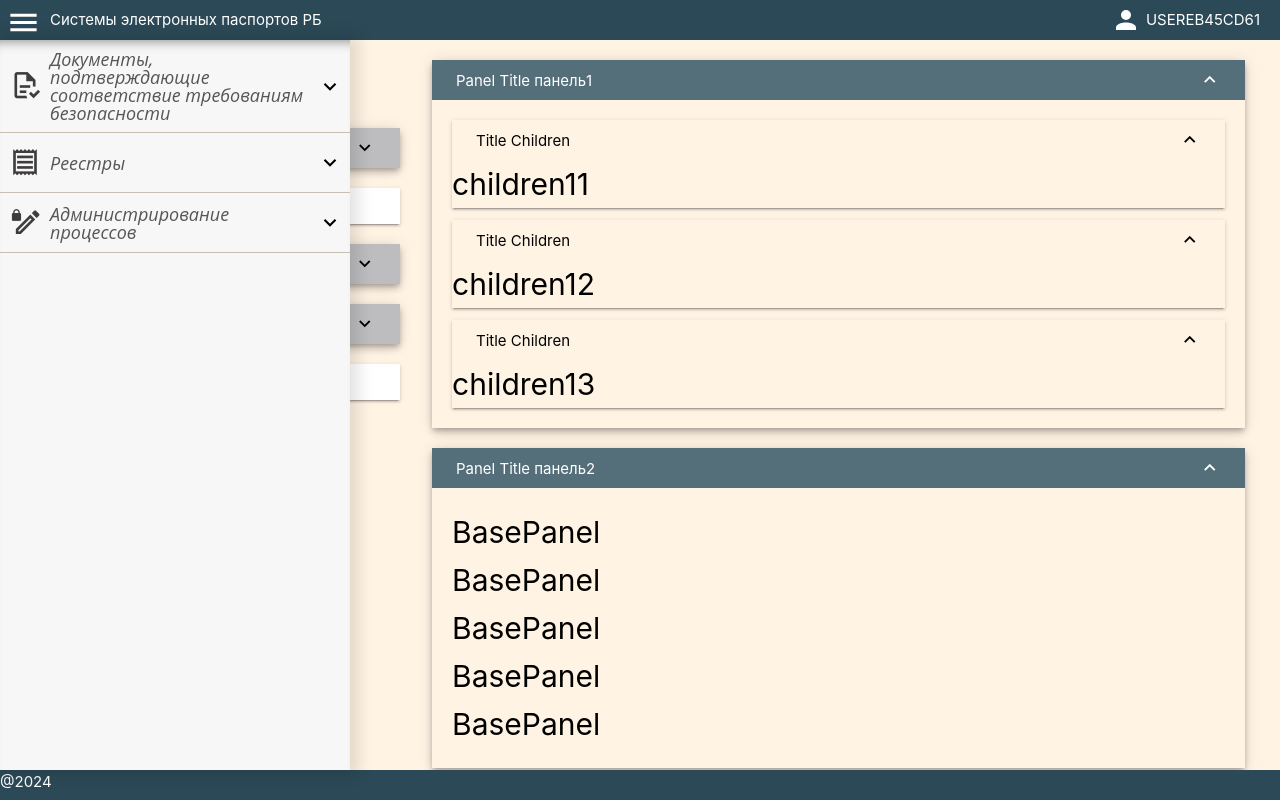
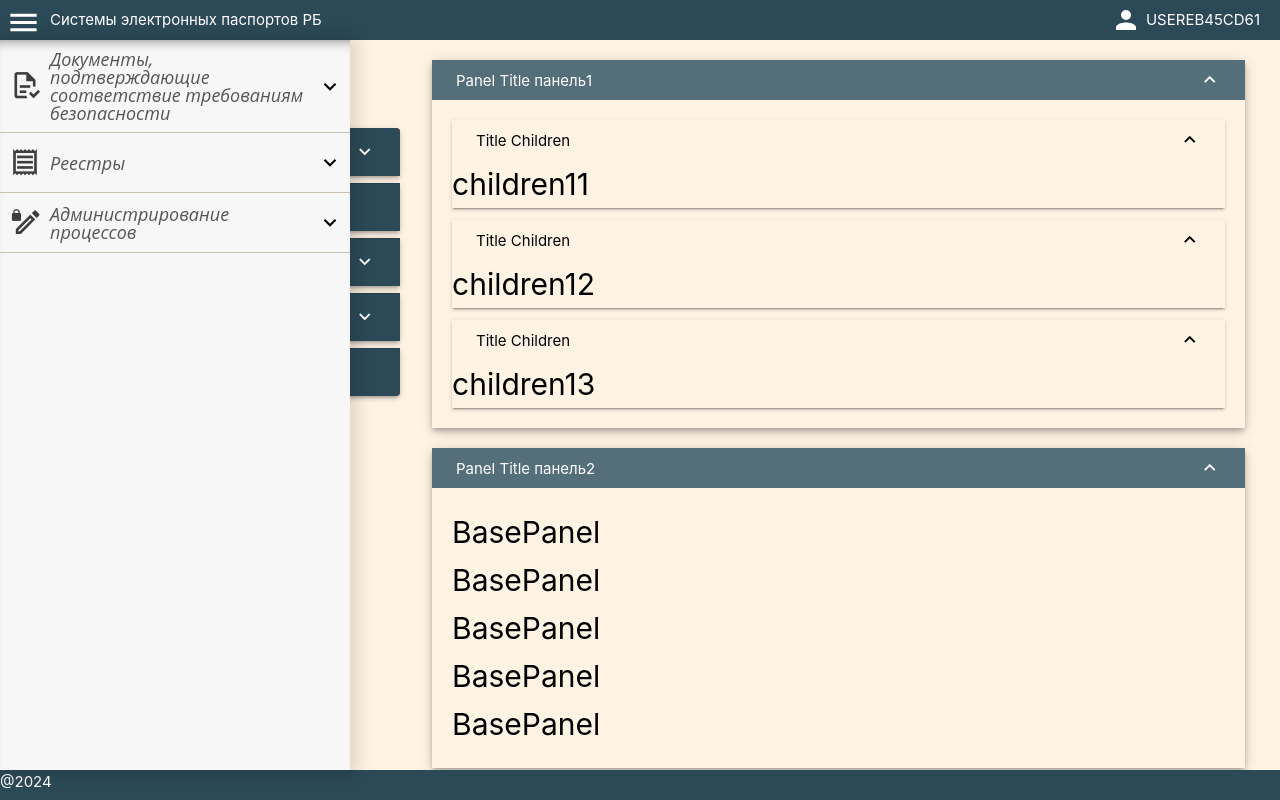
Before and after one commit to artdrua12/vue3, a Vue app: page /about in a window 1280 px wide. Built offline with nearby package versions, Linux system fonts and the light colour scheme.

Commit message:
selected-class

```diff
--- a/src/components/MenuRegistration.vue
+++ b/src/components/MenuRegistration.vue
@@ -6,7 +6,7 @@
     ok-title="Создать"
   >
     <div class="modals">
-      <v-tabs v-model="tab" align-tabs="title" selected-class="actv" color="#546e7a">
+      <v-tabs v-model="tab" align-tabs="title" selected-class="selected" color="#546e7a">
         <v-toolbar-title class="mt-3"
           ><h3 style="color: #354a54">Вид субъекта права:</h3></v-toolbar-title
         >
@@ -76,7 +76,7 @@
           <v-icon icon="mdi-text-box" size="large" color="#546e7a" />
         </legend>
 
-        <v-expand-transition>
+        <v-expand-transition >
           <div v-if="isDoc || (tab == '2' && radioTab == '1')" class="grid2">
             <base-autocomplite label="Вид документа" class="full"></base-autocomplite>
             <base-autocomplite label="Номер документа(ОТТС)" class="full"></base-autocomplite>
@@ -126,7 +126,7 @@ function toIndividual() {
 </script>
 
 <style scoped>
-.actv {
+.selected {
   background-color: #dbdbdb;
 }
 .legendIcon {
--- /dev/null
+++ b/src/components/base/BasePanelAcordions.vue
@@ -0,0 +1,61 @@
+<template>
+  <v-expansion-panels  style="gap: 7px" class="base">
+    <v-expansion-panel
+      v-for="item in panel"
+      :id="item"
+      :key="item"
+      :elevation="3"
+      :title="item.title"
+      color="#2c4957"
+      :hide-actions="!item.panels"
+      bg-color="red"
+      static
+      @click="toId(item.title)"
+    >
+      <v-expansion-panel-text v-if="item.panels" elevation="0">
+        <v-btn
+          v-for="itm in item.panels"
+          :key="itm"
+          class="menu-button rounded-0"
+          block
+          @click="toId(itm)"
+          >{{ itm }}</v-btn
+        >
+      </v-expansion-panel-text>
+    </v-expansion-panel>
+  </v-expansion-panels>
+</template>
+
+<script setup>
+import { ref } from 'vue'
+const props = defineProps({
+  elevation: { type: String, default: '5' }, //тень
+  propsPanel: { type: Array }, //1-панель будет открыта при отрисовке
+  bgColor: { type: String, default: '#fff3e4' }, // фон панели заголовка
+  tColor: { type: String, default: '#546e7a' } // цвет панели заголовка
+})
+const panel = ref('')
+panel.value = props.propsPanel
+function toId(id) {
+  let elem = document.getElementById(id)
+  elem.scrollIntoView({ behavior: 'smooth', block: 'center' })
+}
+</script>
+
+<style scoped>
+.base.v-expansion-panel--active > .v-expansion-panel-title:not(.v-expansion-panel-title--static) {
+  min-height: 30px;
+}
+.base .v-expansion-panel-title {
+  min-height: 30px;
+}
+::v-deep .v-expansion-panel-text__wrapper {
+  padding: 0px 0px 0px 0px;
+}
+::v-deep .v-expansion-panel-title--active {
+  /* background-color: white !important;
+  color: #628a9e !important; */
+  font-weight: bolder;
+  font-size: 18px;
+}
+</style>
--- a/src/components/layout/PanelLayout.vue
+++ b/src/components/layout/PanelLayout.vue
@@ -2,9 +2,10 @@
   <div class="panel-layot">
     <div class="panel-menu">
       <v-btn icon="mdi-tune-variant" variant="text" @click="isOpen = true"></v-btn>
-      <div v-for="item in data" :key="item.title">
+      <!-- <base-panel elevation="5" t-color="#bdbdbf" bg-color="none" :propsPanel="data"></base-panel> -->
+      <!-- <div v-for="item in data" :key="item.title">
         <template v-if="item.panels">
-          <base-panel :id="item" elevation="5" t-color="#bdbdbf" bg-color="none">
+          <base-panel :id="item" elevation="5" t-color="#bdbdbf" bg-color="none" :propsPanel="data">
             <template #title>{{ item.title }}</template>
             <div>
               <v-btn
@@ -21,7 +22,8 @@
         <v-btn v-else block class="menu-button rounded-0" @click="toId(item.title)">{{
           item.title
         }}</v-btn>
-      </div>
+      </div> -->
+      <BasePanelAcordions t-color="#bdbdbf" :props-panel="data" bg-color="none"></BasePanelAcordions>
     </div>
 
     <div class="panels">
@@ -64,12 +66,9 @@
 <script setup>
 import BasePanel from '../base/BasePanel.vue'
 import MenuRegistration from '../MenuRegistration.vue'
+import BasePanelAcordions from '../base/BasePanelAcordions.vue'
 import { ref } from 'vue'
 const isOpen = ref(false)
-function toId(id) {
-  let elem = document.getElementById(id)
-  elem.scrollIntoView({ behavior: 'smooth', block: 'center' })
-}
 const data = [
   { panels: ['children11', 'children12', 'children13'], title: 'панель1' },
   { title: 'панель2' },
@@ -77,6 +76,11 @@ const data = [
   { panels: ['children41', 'children42'], title: 'панель4' },
   { title: 'панель5' }
 ]
+function toId(id) {
+  let elem = document.getElementById(id)
+  elem.scrollIntoView({ behavior: 'smooth', block: 'center' })
+}
+
 </script>
 
 <style scoped>
@@ -104,5 +108,4 @@ const data = [
   gap: 20px;
   margin: 20px;
 }
-
 </style>
```
